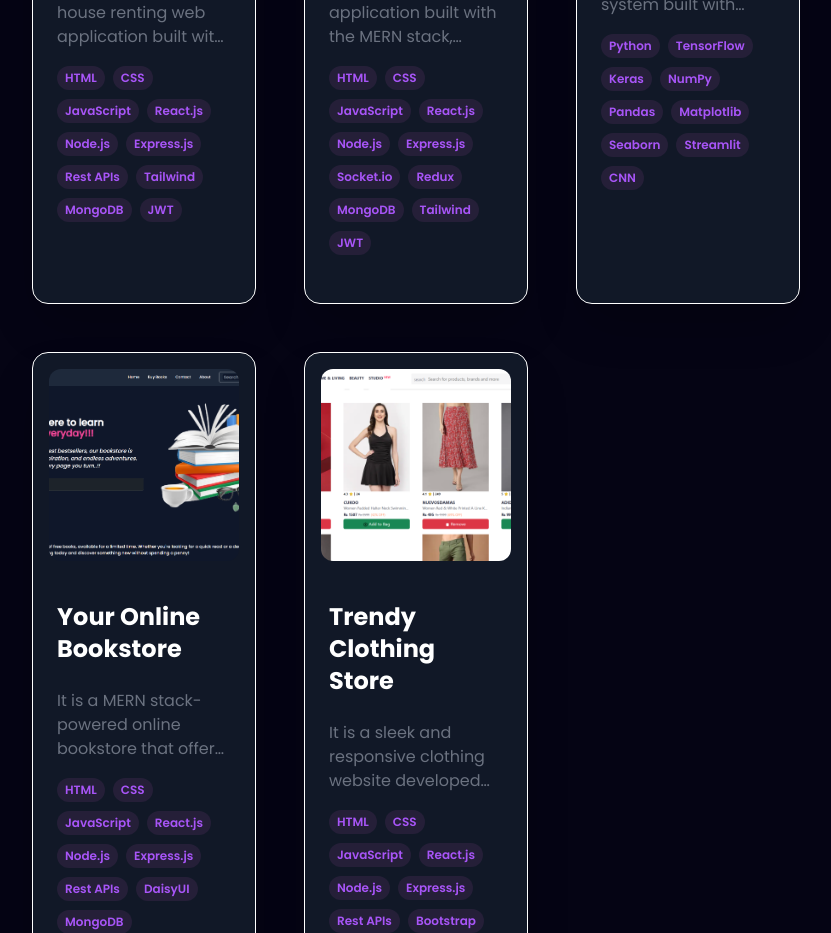
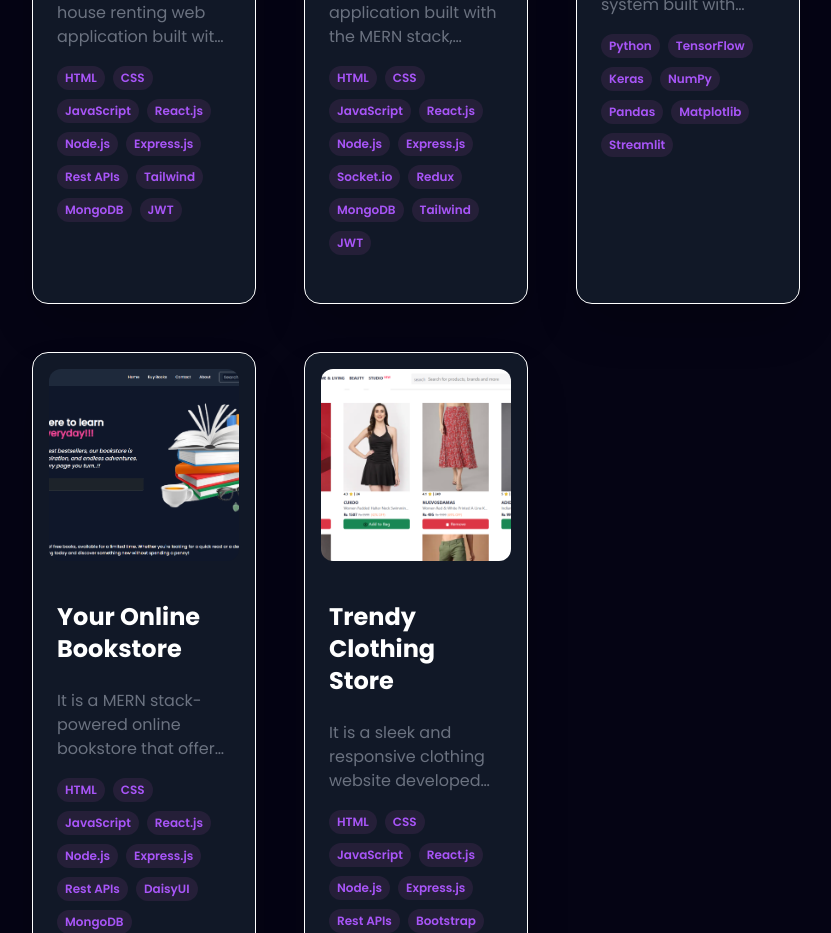
Before and after one commit to swayamkr86/Portfolio, a React (Vite) app: page / in a window 1280 px wide. Shown: the part 4960-5893 px from the top of the page, without its empty margins (224-1055 px from the left). Built offline with nearby package versions, Linux system fonts and the light colour scheme.

Commit message:
tags name update

```diff
--- a/src/constants.js
+++ b/src/constants.js
@@ -360,9 +360,7 @@ export const projects = [
       "NumPy",
       "Pandas",
       "Matplotlib",
-      "Seaborn",
       "Streamlit",
-      "CNN",
     ],
     github: "https://github.com/swayamkr86/AI-Image-Classifier",
     webapp: "https://ai-image-classifier-deep-learning.streamlit.app/",
```
